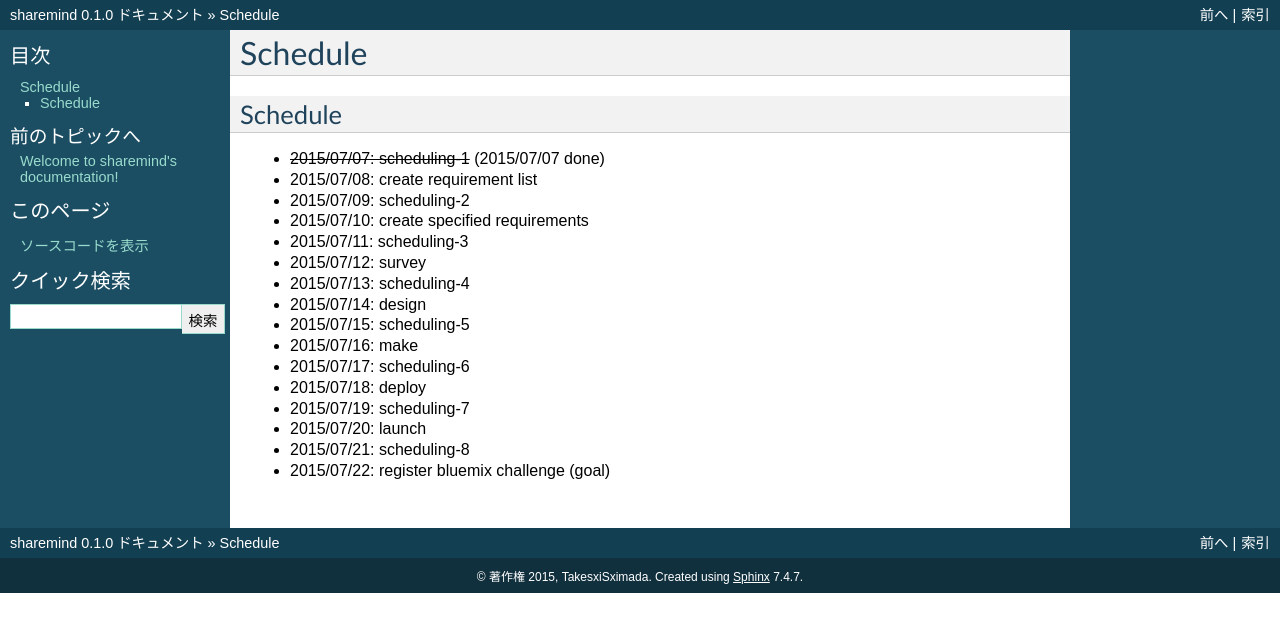
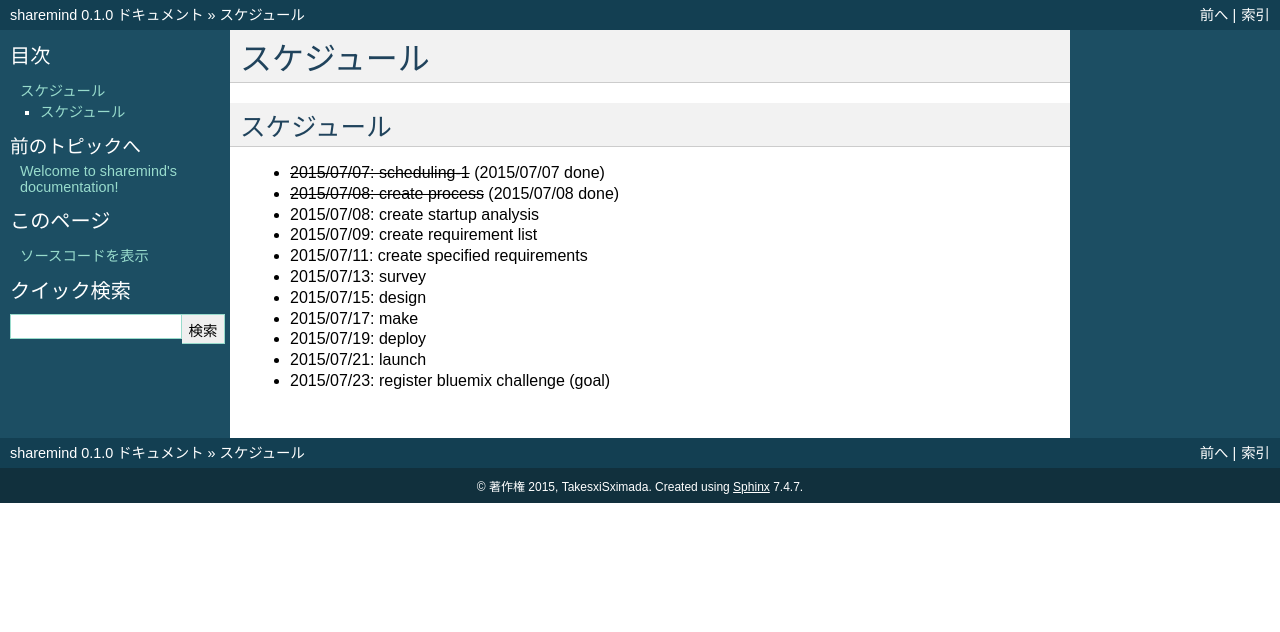
Before and after one commit to TakesxiSximada/sharemind, a Sphinx documentation site: the page built from doc/schedule.rst, in a window 1280 px wide. Shown: the top 632 px of the page. Built offline with Sphinx 7.4.7, drawn with Linux system fonts in a browser that asks for light colours.

Commit message:
modified schedule

```diff
--- a/doc/schedule.rst
+++ b/doc/schedule.rst
@@ -1,27 +1,22 @@
 .. -*- coding: utf-8 -*-
 
-*****************************************
-Schedule
-*****************************************
+************
+スケジュール
+************
 
 .. role:: strike
 
-Schedule
-========
+スケジュール
+============
 
 - :strike:`2015/07/07: scheduling-1` (2015/07/07 done)
-- 2015/07/08: create requirement list
-- 2015/07/09: scheduling-2
-- 2015/07/10: create specified requirements
-- 2015/07/11: scheduling-3
-- 2015/07/12: survey
-- 2015/07/13: scheduling-4
-- 2015/07/14: design
-- 2015/07/15: scheduling-5
-- 2015/07/16: make
-- 2015/07/17: scheduling-6
-- 2015/07/18: deploy
-- 2015/07/19: scheduling-7
-- 2015/07/20: launch
-- 2015/07/21: scheduling-8
-- 2015/07/22: register bluemix challenge (goal)
+- :strike:`2015/07/08: create process` (2015/07/08 done)
+- 2015/07/08: create startup analysis
+- 2015/07/09: create requirement list
+- 2015/07/11: create specified requirements
+- 2015/07/13: survey
+- 2015/07/15: design
+- 2015/07/17: make
+- 2015/07/19: deploy
+- 2015/07/21: launch
+- 2015/07/23: register bluemix challenge (goal)
```
